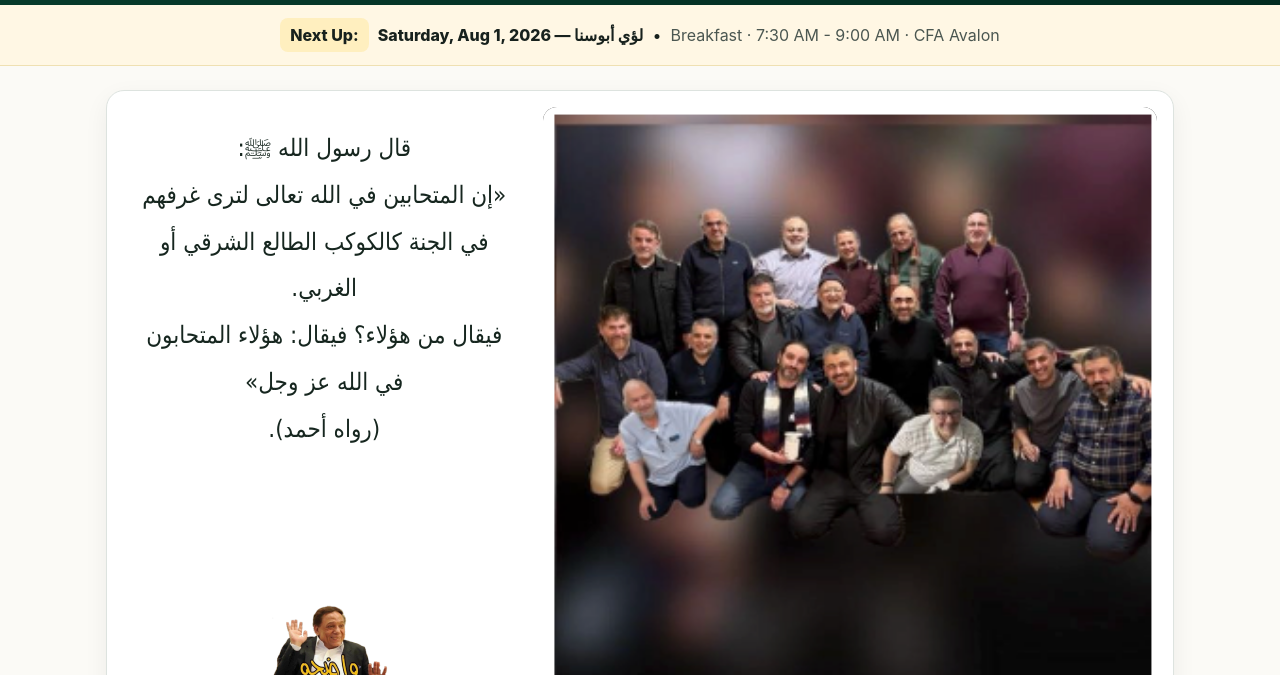
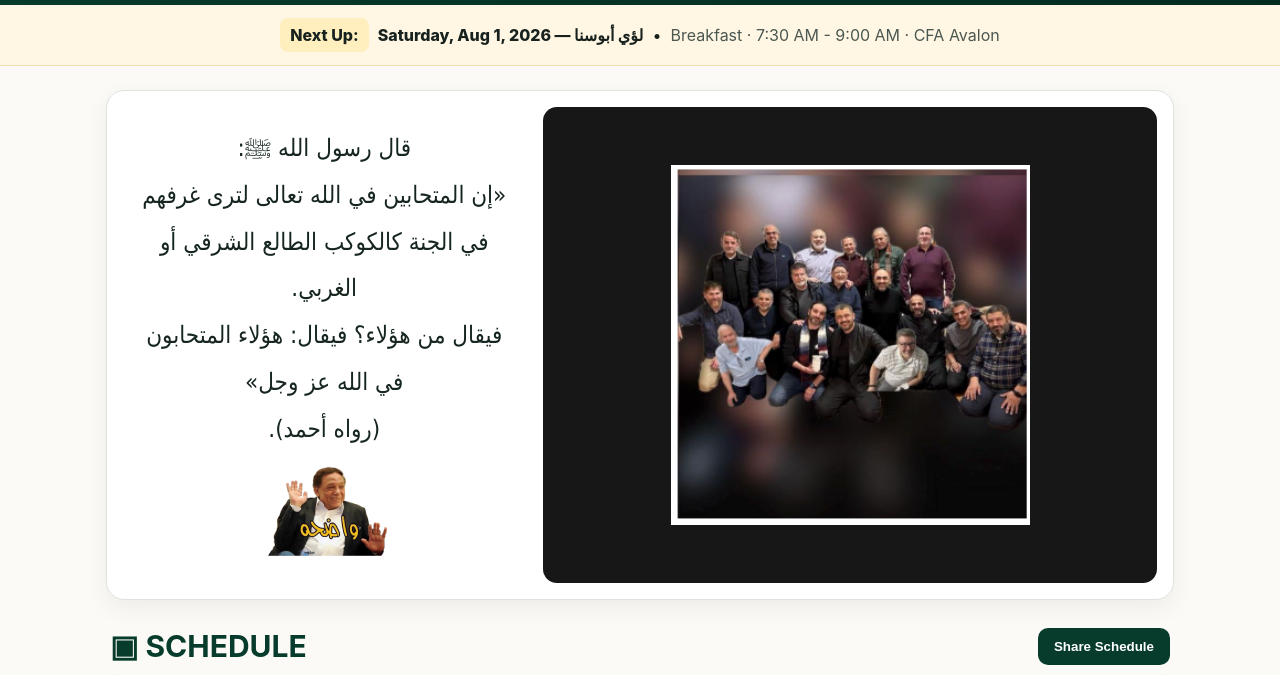
Before and after one commit to luaisaif68/CFA, a plain HTML site: page index.html in a window 1280 px wide. Shown: the part 103-778 px from the top of the page. Drawn offline with Linux system fonts and the light colour scheme.

Commit message:
Update index.html
Made the group picture section smaller: That reduces the group-photo area from roughly 490px to 360px high, while keeping the original picture unchanged and proportional.

```diff
--- a/index.html
+++ b/index.html
@@ -27,8 +27,8 @@ nav a:hover{color:var(--gold)}
 .quote-card{display:flex;flex-direction:column;align-items:center;justify-content:space-between;text-align:center;padding:18px;border-radius:14px}
 .quote{direction:rtl;white-space:pre-line;font-family:Tahoma,Arial,sans-serif;font-size:24px;line-height:1.95;color:#16261f}
 .quote-card img{max-width:220px;max-height:170px;object-fit:contain;margin-top:12px}
-.group{border-radius:14px;overflow:hidden;background:#171717;display:flex;align-items:center;justify-content:center;min-height:490px}
-.group img{width:100%;height:100%;object-fit:contain;display:block}
+.group{border-radius:14px;overflow:hidden;background:#171717;display:flex;align-items:center;justify-content:center;min-height:360px}
+.group img{width:100%;max-height:360px;object-fit:contain;display:block}
 .section-head{display:flex;align-items:center;justify-content:space-between;gap:16px;margin:28px 4px 12px}
 .section-head h2{margin:0;color:var(--green);font-size:30px}
 button{border:0;border-radius:10px;background:var(--green);color:white;font-weight:800;padding:11px 16px;cursor:pointer}
```
